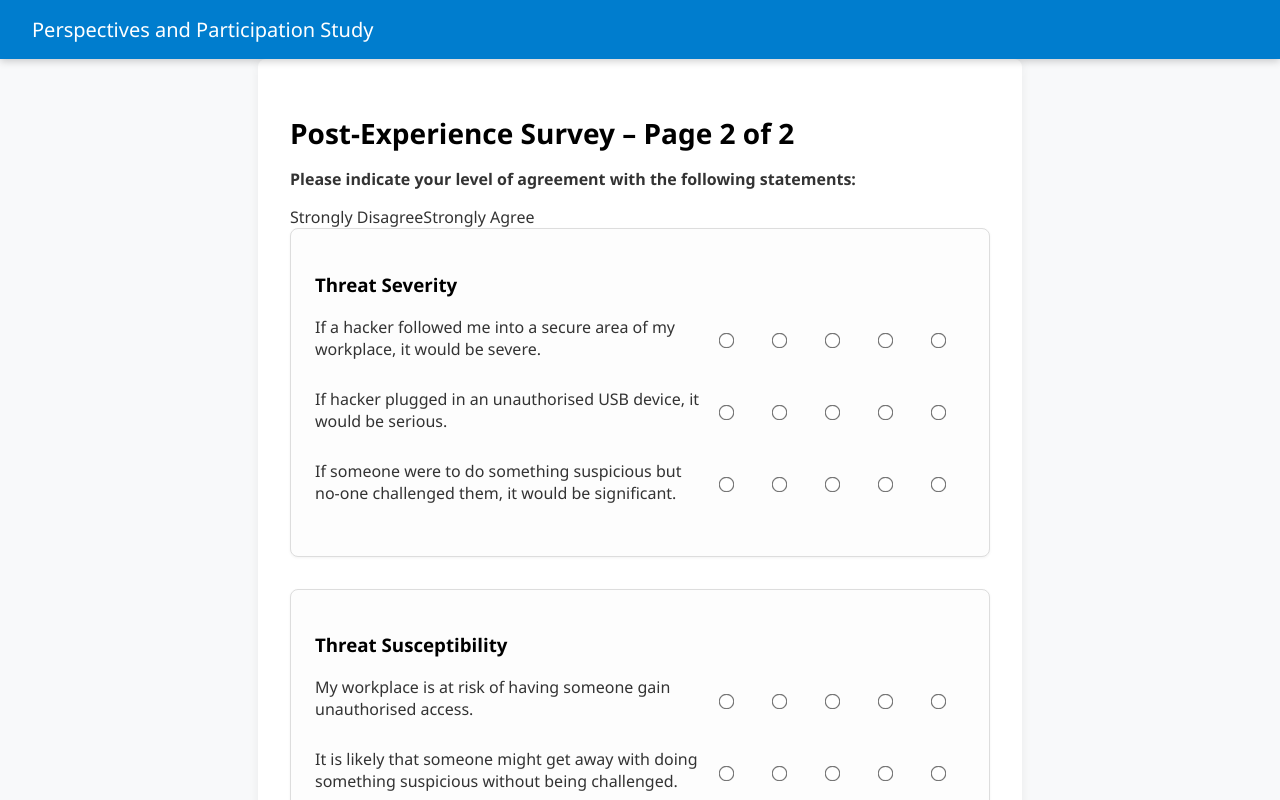
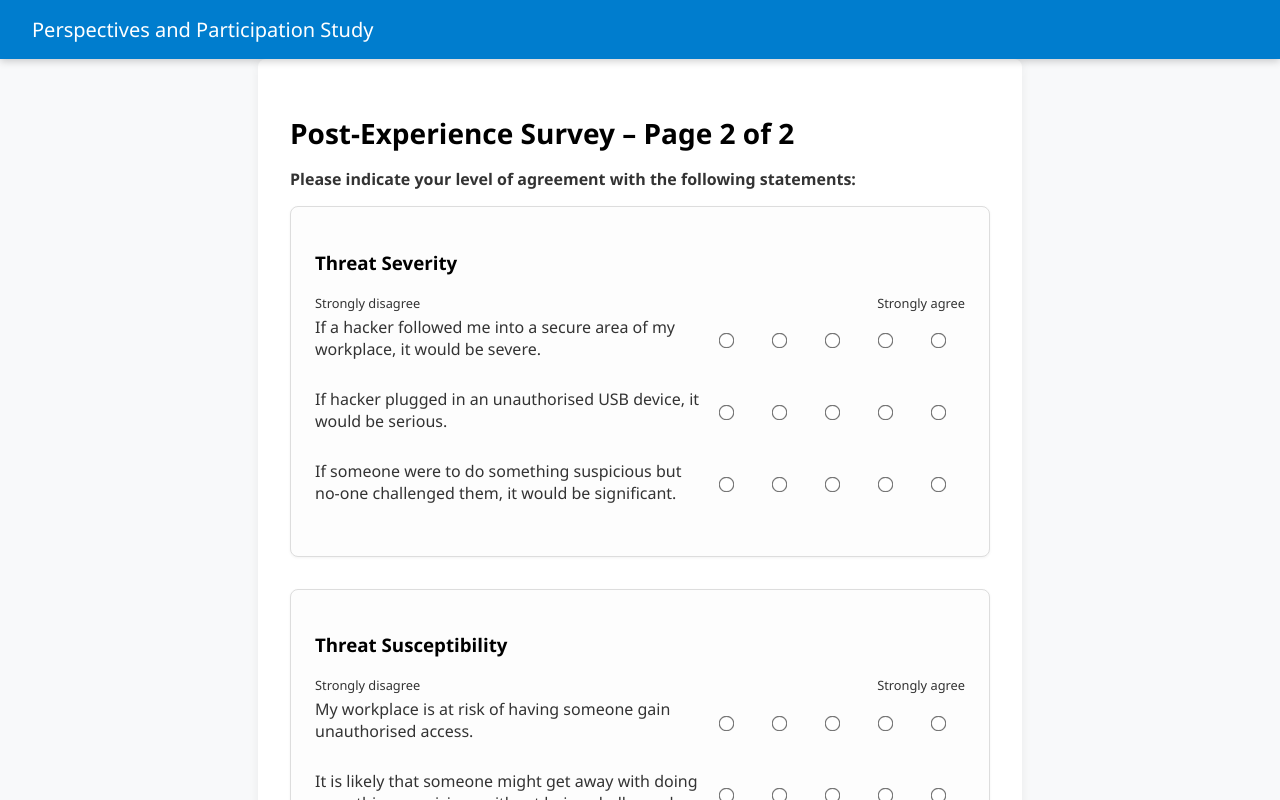
Before and after one commit to sipavitt/perspectives-participation-study, a React (Create React App) app in the folder client/: page /post-survey-2 in a window 1280 px wide. Shown: the top 800 px of the page. Built offline with nearby package versions, Linux system fonts and the light colour scheme.

Commit message:
Update PostSurveyPage2.jsx

```diff
--- a/client/src/components/PostSurveyPage2.jsx
+++ b/client/src/components/PostSurveyPage2.jsx
@@ -92,15 +92,13 @@ const PostSurveyPage2 = () => {
       <h2>Post-Experience Survey – Page 2 of 2</h2>
       <p><strong>Please indicate your level of agreement with the following statements:</strong></p>
 
-      <div className="likert-header">
-        <span>Strongly Disagree</span>
-        <span style={{ flex: 1 }}></span>
-        <span>Strongly Agree</span>
-      </div>
-
-      {Object.entries(sections).map(([sectionTitle, items], secIndex) => (
+      {Object.entries(sections).map(([sectionTitle, items]) => (
         <div key={sectionTitle} className="survey-section">
           <h3>{sectionTitle}</h3>
+          <div className="likert-scale-labels" style={{ display: 'flex', justifyContent: 'space-between', fontSize: '0.8rem', marginBottom: '0.25rem' }}>
+            <span>Strongly disagree</span>
+            <span>Strongly agree</span>
+          </div>
           {items.map((q, i) => {
             const qNum = Object.values(sections).flat().findIndex(text => text === q) + 23;
             const key = `q${qNum}`;
```
